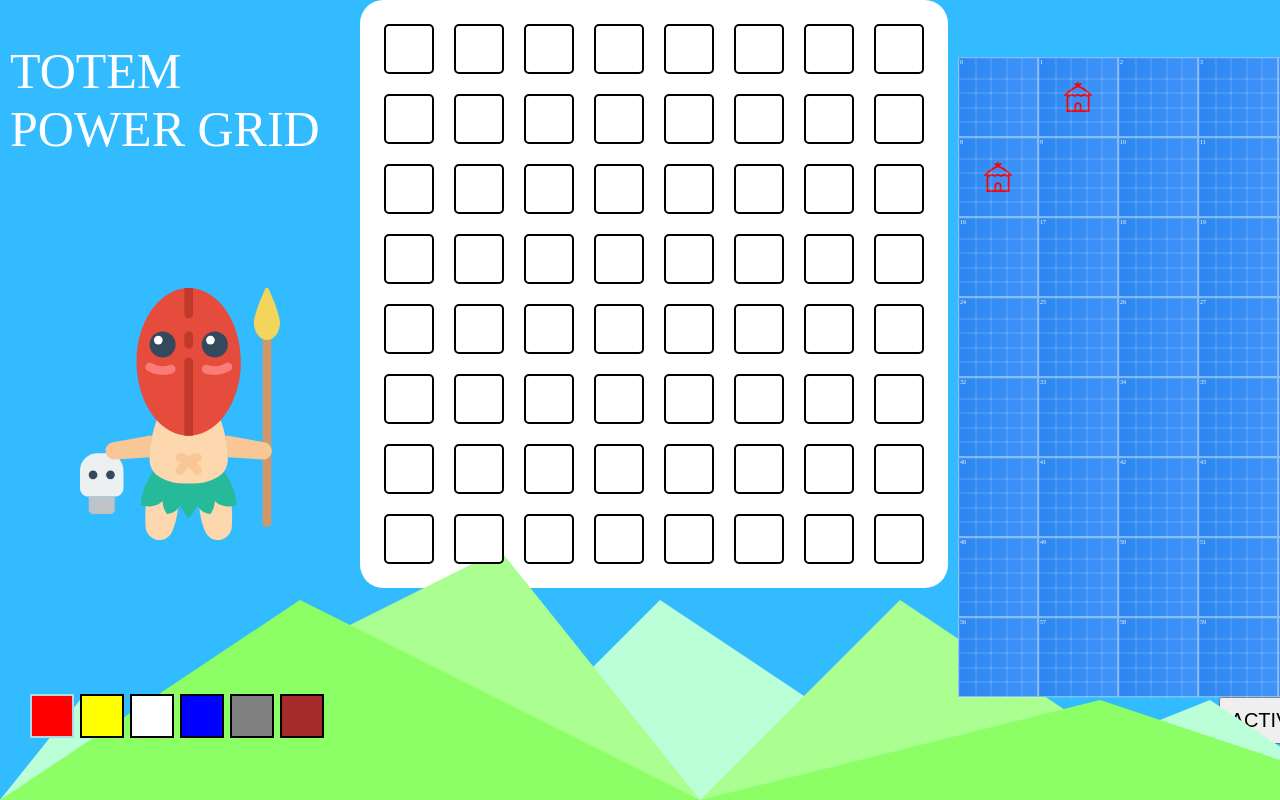
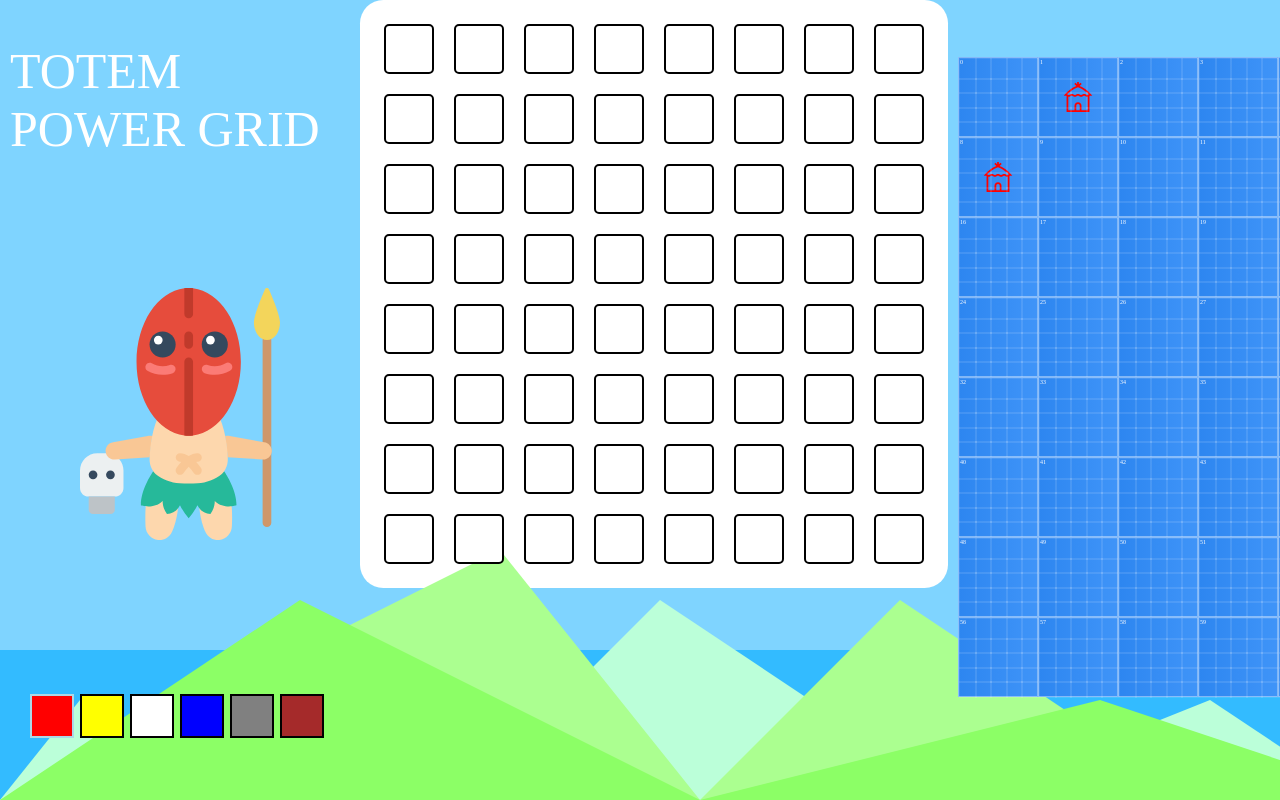
Before and after one commit to ralfpopescu/totem-power-grid, a React (Create React App) app: page /game/1 in a window 1280 px wide. Built offline with nearby package versions, Linux system fonts and the light colour scheme; a web font is replaced by a local one.

Commit message:
landscape looks good

```diff
--- a/src/scenes/Game/components/Landscape/index.tsx
+++ b/src/scenes/Game/components/Landscape/index.tsx
@@ -49,9 +49,19 @@ flex-direction: row;
 align-self: flex-end;
 `
 
+const Ocean = styled.div`
+height: 150px;
+width: 100%;
+align-self: flex-end;
+background-color: ${props => props.theme.ocean.primary};
+`
+
 
 const Landscape = () => (
 <LandscapeContainer>
+  <Layer>
+    <Ocean />
+  </Layer>
   <Layer>
     <MountainRow2>
       <Triangle height={100} leftWidth={80} rightWidth={200} layer={2}/>
--- a/src/scenes/Game/index.tsx
+++ b/src/scenes/Game/index.tsx
@@ -14,7 +14,7 @@ import _ from 'lodash'
 
 const AppContainer = styled.div`
 position: absolute;
-background-color: ${props => props.theme.ocean.primary};
+background-color: #7FD4FF;
 top: 0;
 bottom: 0;
 right: 0;
```
